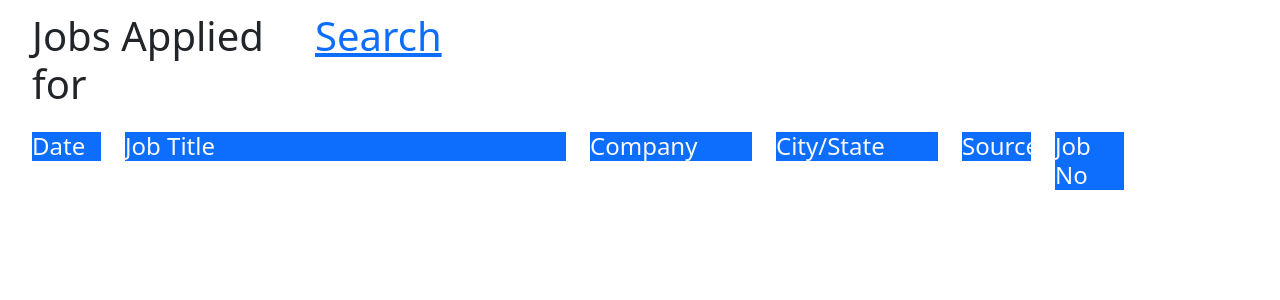
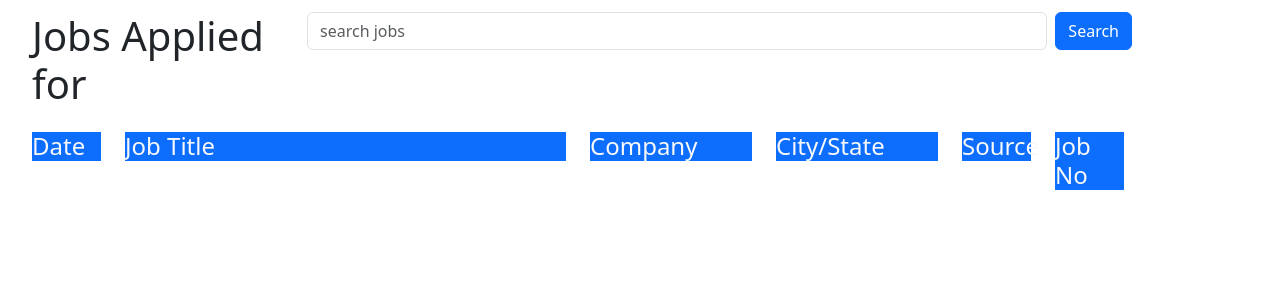
Before and after one commit to garykpdx/jobtracker, a Django app: page /jobapps/ in a window 1280 px wide. Shown: the part 56-356 px from the top of the page. Run offline with Django 5.2, Linux system fonts and the light colour scheme; the visitor is signed in with stand-in values (Sample User, id 1); data that the repository does not hold is empty; parts of the project's set-up code (start-up, migrations or seed data) failed here and were passed over.

Commit message:
add search bar, redirect to search results page

```diff
--- a/jobtracker/jobapps/templates/jobapps/jobapp_list.html
+++ b/jobtracker/jobapps/templates/jobapps/jobapp_list.html
@@ -11,12 +11,15 @@ Job App List
         <div class="jobapp col-3 text-start">
             <h2 class="display-6 ms-2">Jobs Applied for</h2>
         </div>
-        <div class="jobapp col-1 text-start">
-            <h2 class="display-6 ms-2">
-                <a href="{% url 'search' %}">
+        <div class="jobapp col text-start">
+            <form class="d-flex" method=POST action="{% url 'search' %}">
+                {% csrf_token %}
+                <input class="form-control me-2" type="search" placeholder="search jobs" aria-label="Search">
+                <button class="btn btn-primary" type="submit">
                     Search
-                </a>
-            </h2>
+                </button>
+            </form>
+
         </div>
     </div>
 
--- a/jobtracker/jobapps/views.py
+++ b/jobtracker/jobapps/views.py
@@ -38,4 +38,8 @@ def new_jobapp(request):
 
 @login_required(login_url="/users/login/")
 def search_job(request):
-    return render(request, 'jobapps/search_job.html')
+    search_results = []
+    if request.method == "POST":
+        return render(request, 'jobapps/search_job.html', {"search_results": search_results})
+
+    return render(request, 'jobapps/search_job.html', {"search_results": search_results})
```
